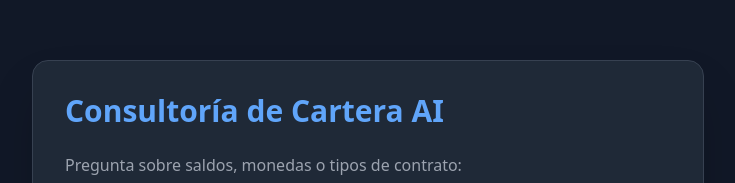
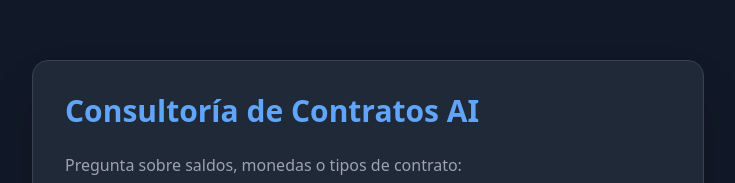
Before and after one commit to rcapia/asistente-contratos-ai, a plain HTML site: page index.html in a window 1280 px wide. Shown: the part 142-325 px from the top of the page, without its empty margins (272-1007 px from the left). Drawn offline with nearby package versions, Linux system fonts and the light colour scheme.

Commit message:
Fix HTML structure and update title text

```diff
--- a/index.html
+++ b/index.html
@@ -7,7 +7,7 @@
 </head>
 <body class="bg-gray-900 text-white flex items-center justify-center min-h-screen">
     <div class="w-full max-w-2xl p-8 bg-gray-800 rounded-2xl shadow-2xl border border-gray-700">
-        <h1 class="text-3xl font-bold mb-6 text-blue-400">Consultoría de Cartera AI</h1>
+        <h1 class="text-3xl font-bold mb-6 text-blue-400">Consultoría de Contratos AI</h1>
 
         <p class="mb-4 text-gray-400">Pregunta sobre saldos, monedas o tipos de contrato:</p>
 
```
